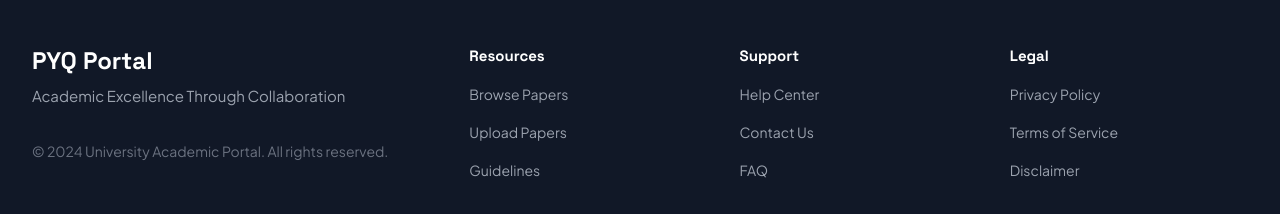
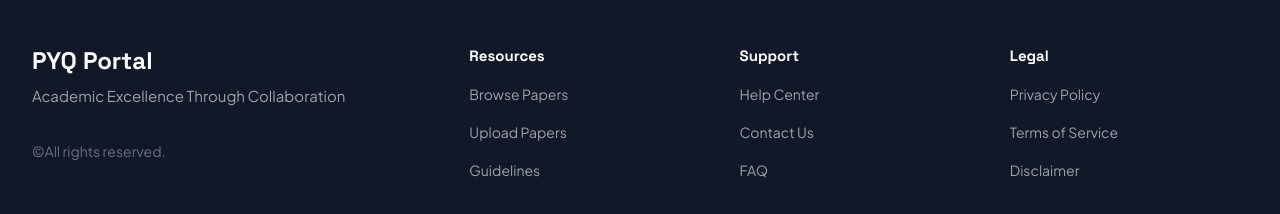
Before and after one commit to muhd-sinan-m/pyq-portal, a Flask app: page /upload in a window 1280 px wide. Shown: the part 1249-1463 px from the top of the page. Run offline with Flask 3, Linux system fonts and the light colour scheme; the visitor is signed in with stand-in values (Sample User, id 1); data that the repository does not hold is empty; parts of the project's set-up code (start-up, migrations or seed data) failed here and were passed over.

Commit message:
Update copyright notice in upload.html

```diff
--- a/templates/upload.html
+++ b/templates/upload.html
@@ -316,7 +316,7 @@
                         <p>Academic Excellence Through Collaboration</p>
                     </div>
                     <p class="footer-copyright">
-                        © 2024 University Academic Portal. All rights reserved.
+                        ©All rights reserved.
                     </p>
                 </div>
                 <div class="footer-links">
```
